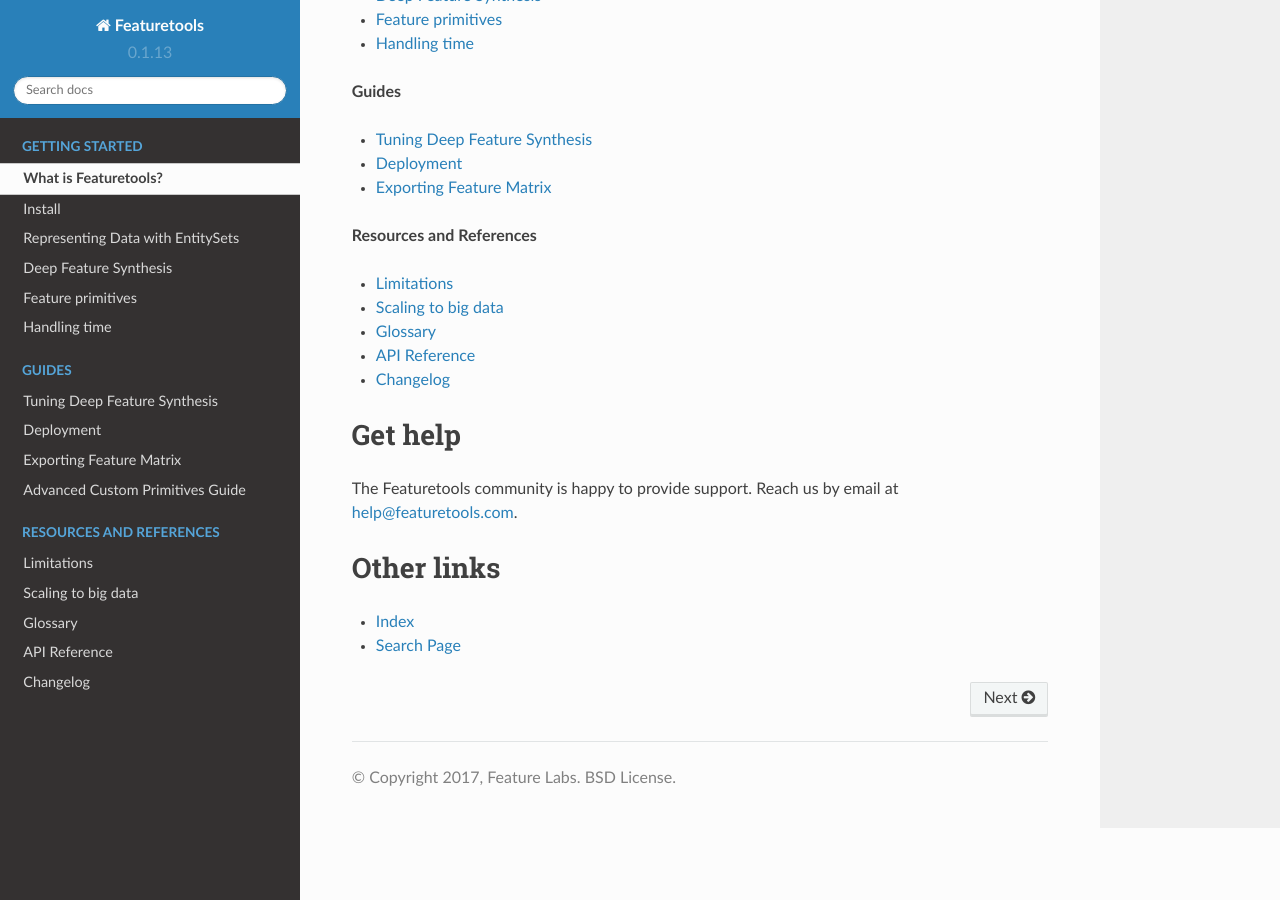
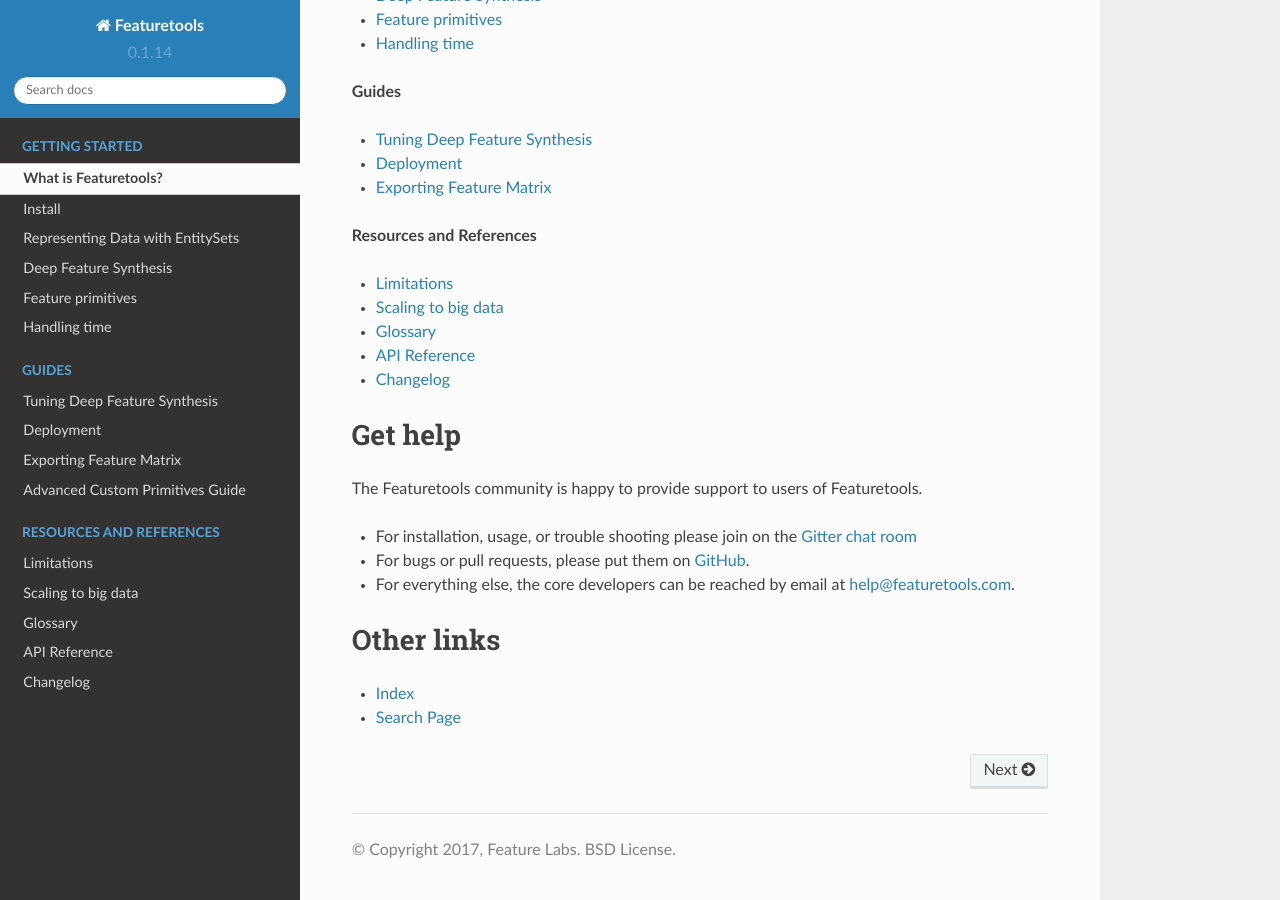
Before and after one commit to alteryx/featuretools, a Sphinx documentation site: the page built from docs/source/index.rst, in a window 1280 px wide and 900 px high, scrolled down 2642 px. Built offline with Sphinx 7.4.7 and the Read the Docs theme 2.0.0, drawn with Linux system fonts in a browser that asks for light colours; comment, search, counter and statistics services are not loaded.

```diff
--- a/docs/source/api_reference.rst
+++ b/docs/source/api_reference.rst
@@ -41,7 +41,7 @@ Feature Primitives
 ~~~~~~~~~~~~~~~~~~
 
 Primitive Types
--------------
+---------------
 .. currentmodule:: featuretools.primitives
 
 .. autosummary::
--- a/docs/source/changelog.rst
+++ b/docs/source/changelog.rst
@@ -2,6 +2,11 @@
 
 Changelog
 ---------
+
+**v0.1.14** November 20, 2017
+    * Last time index (:pr:`33`)
+    * Update Scipy version to 1.0.0 (:pr:`31`)
+
 
 **v0.1.13** November 1, 2017
     * Add MANIFEST.in (:pr:`26`)
--- a/docs/source/index.rst
+++ b/docs/source/index.rst
@@ -239,7 +237,11 @@ Table of contents
 
 Get help
 --------
-The Featuretools community is happy to provide support. Reach us by email at help@featuretools.com.
+The Featuretools community is happy to provide support to users of Featuretools.
+
+* For installation, usage, or trouble shooting please join on the `Gitter chat room <https://gitter.im/featuretools/featuretools>`_
+* For bugs or pull requests, please put them on `GitHub <https://github.com/featuretools/featuretools>`_.
+* For everything else, the core developers can be reached by email at help@featuretools.com.
 
 
 Other links
--- a/featuretools/__init__.py
+++ b/featuretools/__init__.py
@@ -11,4 +11,4 @@ from . import tests
 from .utils.pickle_utils import *
 import featuretools.demo
 
-__version__ = '0.1.13'
+__version__ = '0.1.14'
--- a/setup.py
+++ b/setup.py
@@ -15,7 +15,7 @@ class build_ext(_build_ext):
 
 setup(
     name='featuretools',
-    version='0.1.13',
+    version='0.1.14',
     packages=find_packages(),
     package_data={'featuretools': ['config_yaml.txt']},
     description='a framework for automated feature engineering',
```
Also changed, not shown: other parts of docs/source/index.rst (+0 -2 lines), 2 other files.
